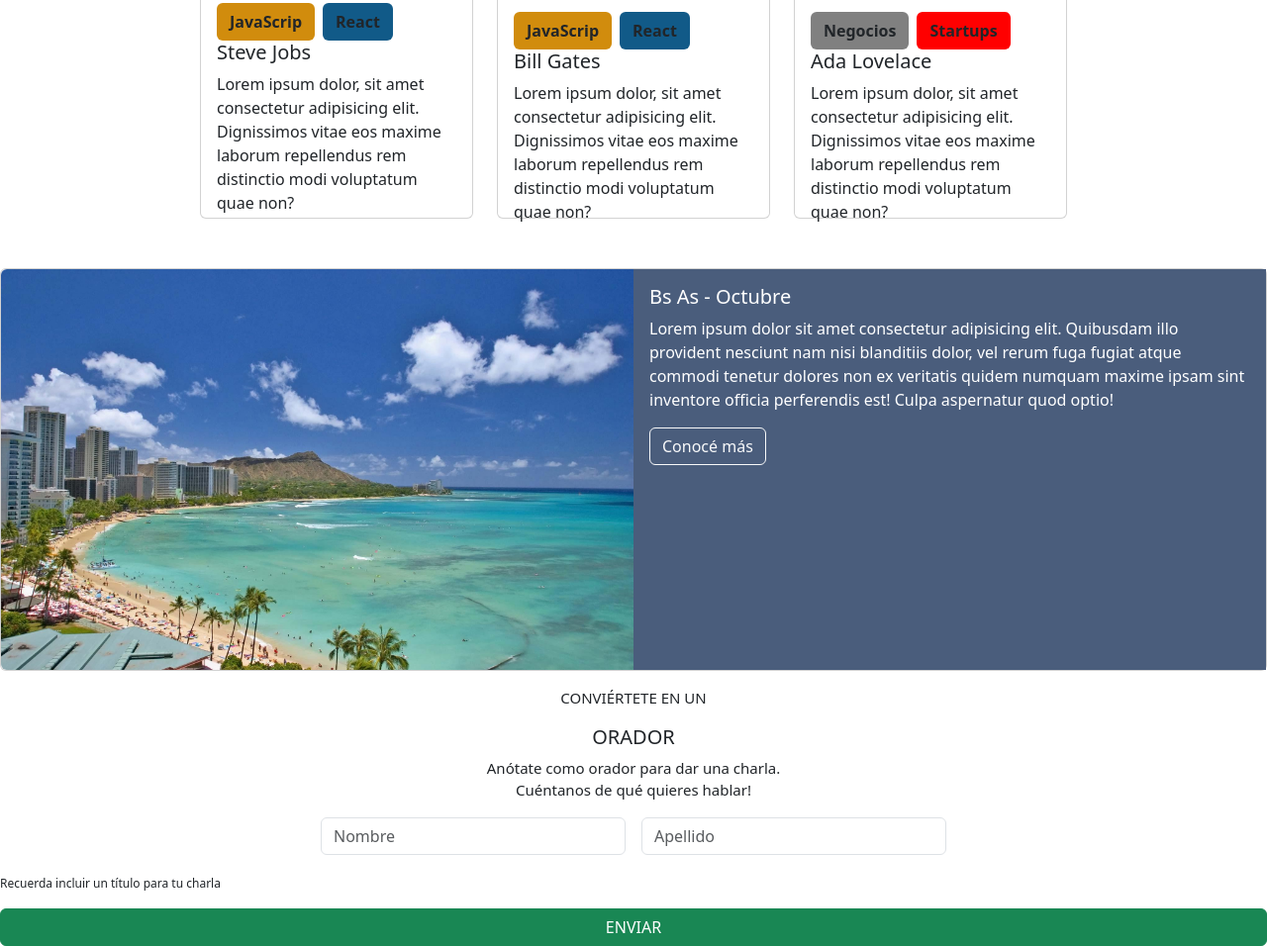
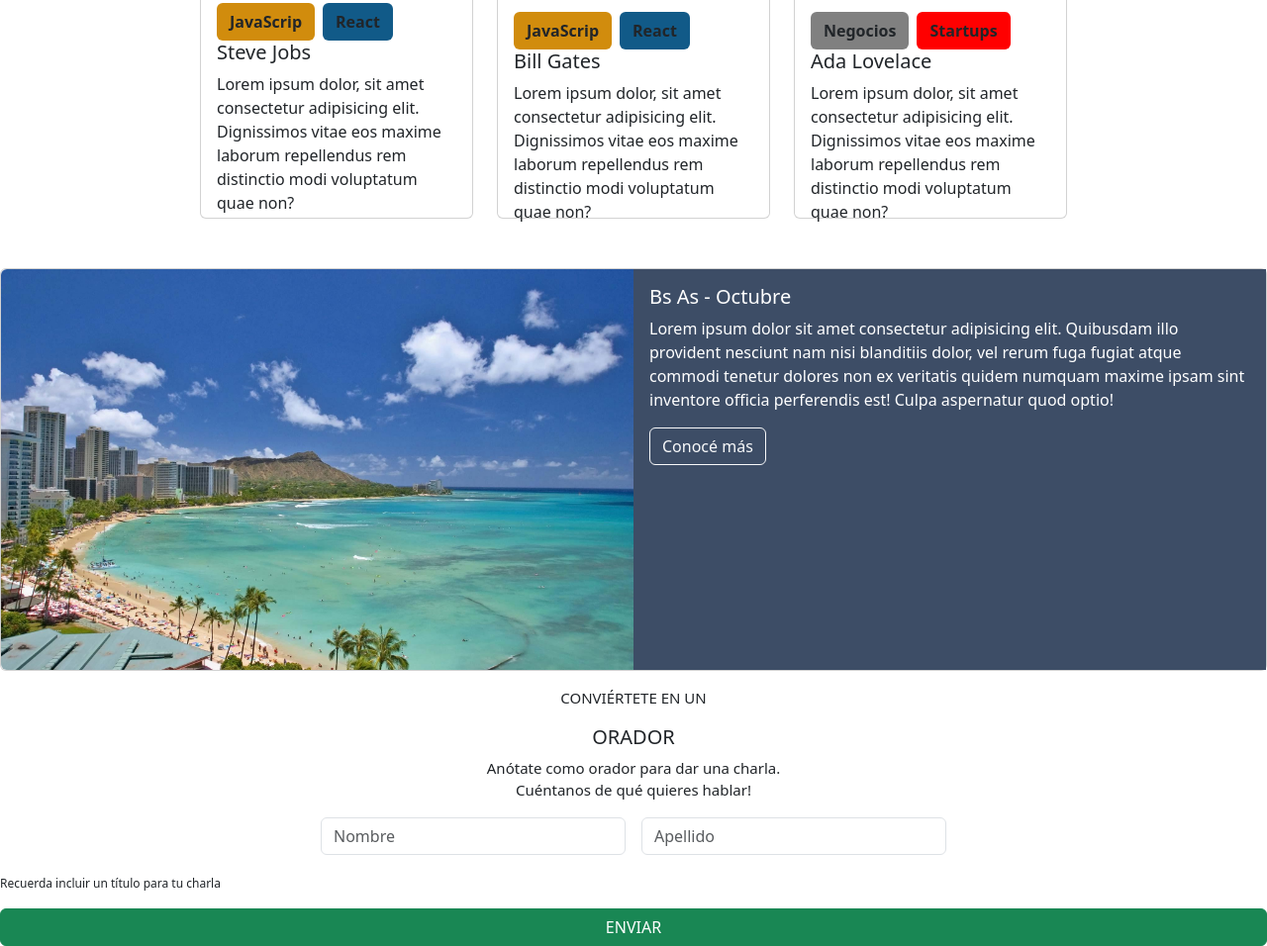
Before and after one commit to PauOrione/Tp_IntegradorFront, a plain HTML site: page index.html in a window 1280 px wide. Shown: the part 1367-2323 px from the top of the page at 99% size. Drawn offline with nearby package versions, Linux system fonts and the light colour scheme.

Commit message:
cambiosv4

```diff
--- a/style.css
+++ b/style.css
@@ -76,7 +76,7 @@ width: 300px;
 }
 
 .fondo-honolulu{
-    background-color: #4a5d7c;
+    background-color: #3d4d66;
     color: white;
 }
 
```
